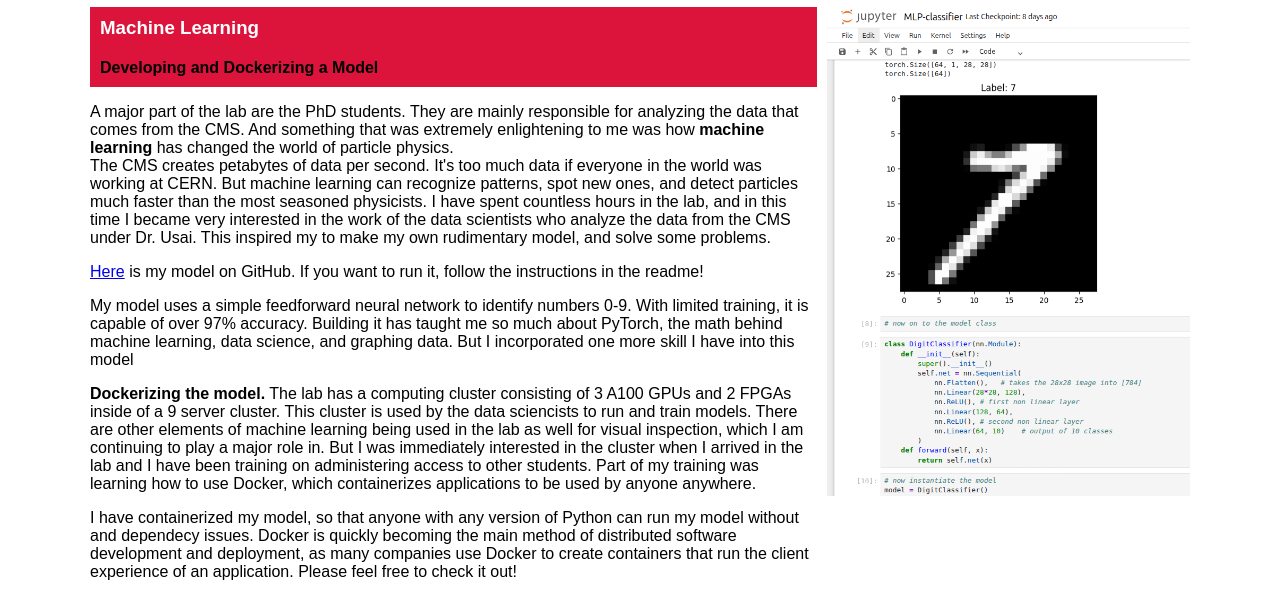
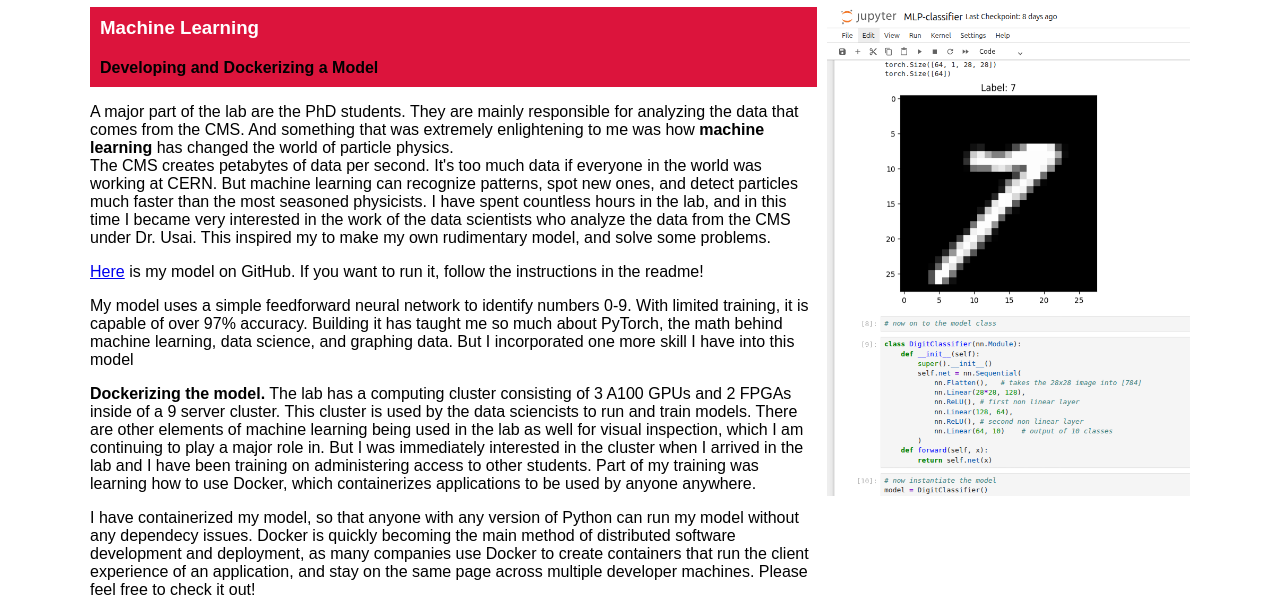
Before and after one commit to ThinCalligrapher/ThinCalligrapher.github.io, a plain HTML site: page pages/projects.html in a window 1280 px wide. Shown: the part 865-1474 px from the top of the page. Drawn offline with Linux system fonts and the light colour scheme.

Commit message:
fix typo

```diff
--- a/pages/projects.html
+++ b/pages/projects.html
@@ -105,9 +105,10 @@
             </p>
             <div id="paragraph_spacer"></div>
             <p>
-                I have containerized my model, so that anyone with any version of Python can run my model without and dependecy issues.
+                I have containerized my model, so that anyone with any version of Python can run my model without any dependecy issues.
                 Docker is quickly becoming the main method of distributed software development and deployment, as many companies use Docker to
-                create containers that run the client experience of an application.
+                create containers that run the client experience of an application, and stay on the same page
+                across multiple developer machines.
                 Please feel free to check it out!
             </p>
         </div>
```
